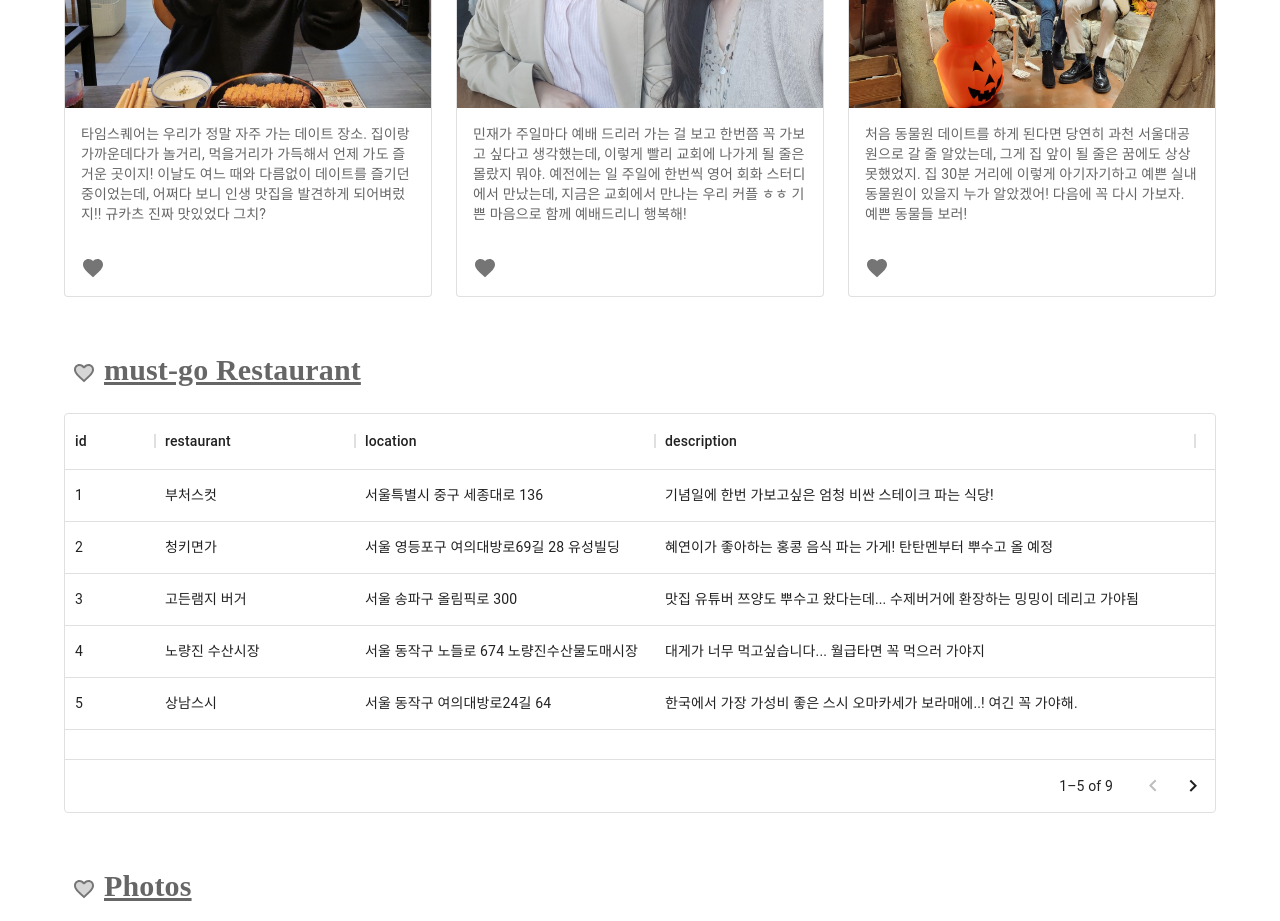
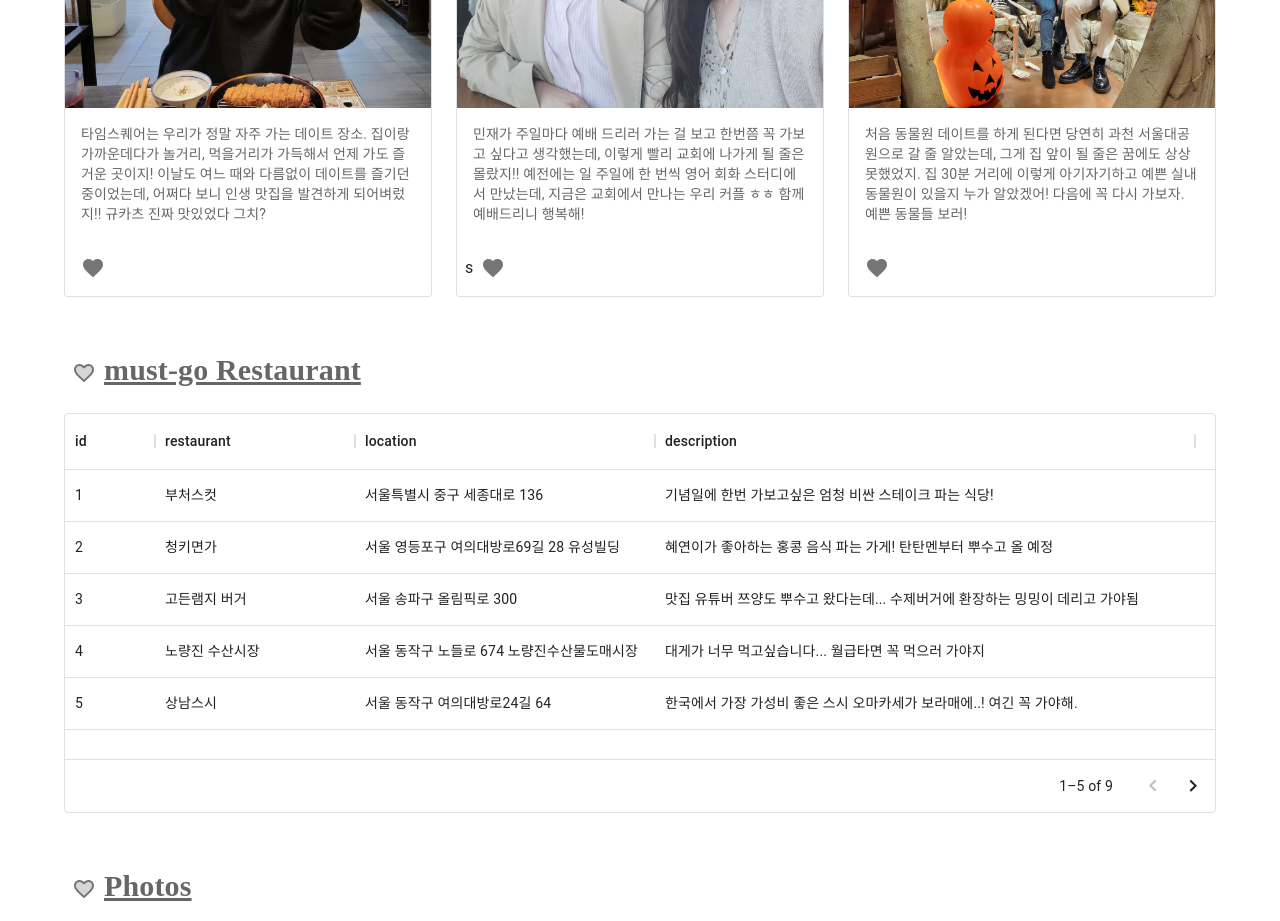
Before and after one commit to Anne-Hyeyeon/josuanne_couplediary, a React (Create React App) app: page / in a window 1280 px wide. Shown: the part 2320-3241 px from the top of the page. Built offline with nearby package versions, Linux system fonts and the light colour scheme; a web font is replaced by a local one.

Commit message:
Update Blog.js

```diff
--- a/src/components/Blog.js
+++ b/src/components/Blog.js
@@ -195,14 +195,14 @@ function Blog(props) {
                                 component="img"
                                 height="300"
                                 image={blog5}
-                                alt="photo"
+                                alt="photo"s
                             />
                             <CardContent>
                                 <Typography variant="body2" color="text.secondary">
-                                민재가 주일마다 예배 드리러 가는 걸 보고 한번쯤 꼭 가보고 싶다고 생각했는데, 이렇게 빨리 교회에 나가게 될 줄은 몰랐지 뭐야. 예전에는 일 주일에 한번씩 영어 회화 스터디에서 만났는데, 지금은 교회에서 만나는 우리 커플 ㅎㅎ 기쁜 마음으로 함께 예배드리니 행복해!
+                                민재가 주일마다 예배 드리러 가는 걸 보고 한번쯤 꼭 가보고 싶다고 생각했는데, 이렇게 빨리 교회에 나가게 될 줄은 몰랐지!! 예전에는 일 주일에 한 번씩 영어 회화 스터디에서 만났는데, 지금은 교회에서 만나는 우리 커플 ㅎㅎ 함께 예배드리니 행복해!
                                 </Typography>
                             </CardContent>
-                            <CardActions disableSpacing>
+                            <CardActions disableSpacing>s
                                 <IconButton aria-label="add to favorites">
                                 <FavoriteIcon />
                                 </IconButton>
```
